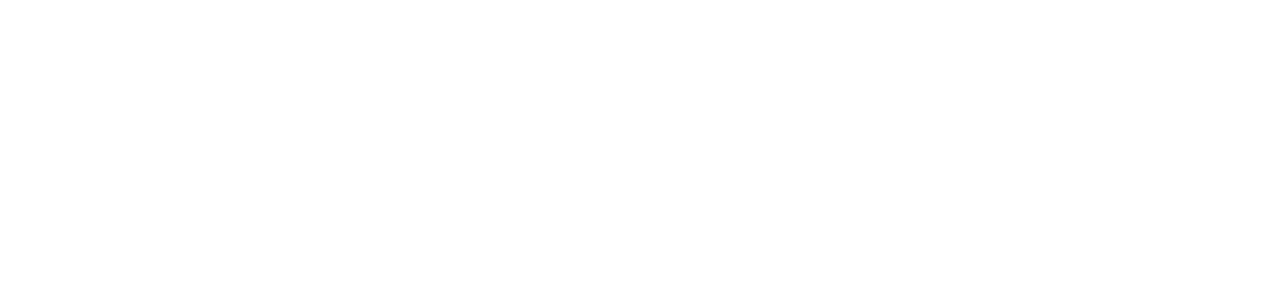
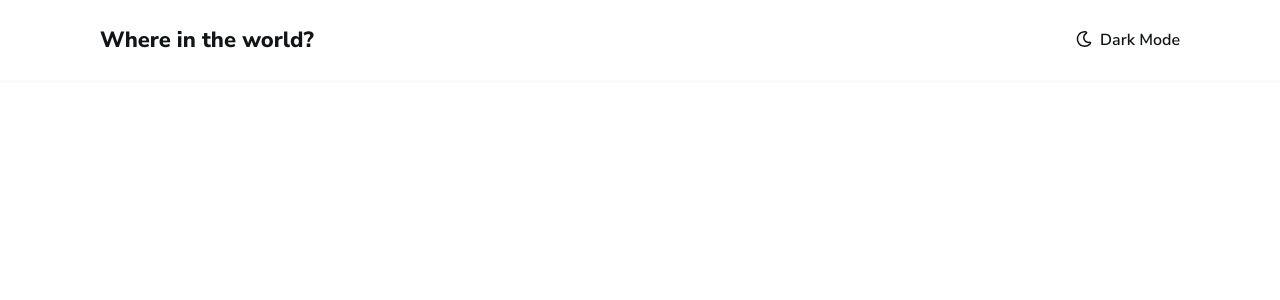
Before and after one commit to danyouknowme/rest-countries-api, a React (Create React App) app: page / in a window 1280 px wide. Shown: the top 300 px of the page. Built offline with nearby package versions, Linux system fonts and the light colour scheme.

Commit message:
create navbar component

```diff
--- a/package.json
+++ b/package.json
@@ -3,6 +3,10 @@
   "version": "0.1.0",
   "private": true,
   "dependencies": {
+    "@fortawesome/fontawesome-svg-core": "^1.2.36",
+    "@fortawesome/free-regular-svg-icons": "^5.15.4",
+    "@fortawesome/free-solid-svg-icons": "^5.15.4",
+    "@fortawesome/react-fontawesome": "^0.1.16",
     "@testing-library/jest-dom": "^5.14.1",
     "@testing-library/react": "^12.0.0",
     "@testing-library/user-event": "^13.2.1",
@@ -10,6 +14,7 @@
     "react-dom": "^17.0.2",
     "react-router-dom": "^5.2.0",
     "react-scripts": "5.0.0",
+    "sass": "^1.46.0",
     "web-vitals": "^2.1.0"
   },
   "scripts": {
--- a/src/App.js
+++ /dev/null
@@ -1,11 +0,0 @@
-import React from 'react'
-
-const App = () => {
-  return (
-    <div>
-
-    </div>
-  )
-}
-
-export default App;
--- /dev/null
+++ b/src/App.jsx
@@ -0,0 +1,20 @@
+import React from 'react';
+import { BrowserRouter as Router, Switch, Route } from "react-router-dom";
+import Home from './components/Home';
+
+const App = () => {
+  return (
+    <Router>
+      <Switch>
+        <Route exact path="/">
+            <Home />
+        </Route>
+        <Route path="/:id">
+            Country
+        </Route>
+      </Switch>
+    </Router>
+  )
+}
+
+export default App;
--- /dev/null
+++ b/src/components/Home.jsx
@@ -0,0 +1,12 @@
+import React from 'react';
+import Navbar from './Navbar';
+
+const Home = () => {
+    return (
+        <>
+            <Navbar />
+        </>
+    )
+}
+
+export default Home;
--- /dev/null
+++ b/src/components/Navbar.jsx
@@ -0,0 +1,24 @@
+import React from "react";
+import { Link } from 'react-router-dom';
+import { FontAwesomeIcon } from "@fortawesome/react-fontawesome";
+import './navbar.scss';
+
+const Navbar = (props) => {
+	return (
+		<div className="navbar">
+			<div className="wrapper">
+				<div className="title">
+					<Link to='/' className="home">
+						<span>Where in the world?</span>
+					</Link>
+				</div>
+				<div className="theme-switcher">
+					<FontAwesomeIcon icon={['far', 'moon']} />
+					<span>Dark Mode</span>
+				</div>
+			</div>
+		</div>
+	);
+};
+
+export default Navbar;
--- /dev/null
+++ b/src/components/navbar.scss
@@ -0,0 +1,66 @@
+.navbar {
+    width: 100%;
+    height: 100%;
+
+    .wrapper {
+        width: 100vw;
+        height: 80px;
+        background-color: hsl(0, 0%, 100%);
+        color: hsl(200, 15%, 8%);
+        display: flex;
+        align-items: center;
+        justify-content: space-between;
+        box-shadow: 0px 3px 0px 0px hsl(0, 0%, 98%);
+
+        &.light {
+            background-color: hsl(209, 23%, 22%) !important;
+        }
+
+        .title {
+            margin-left: 100px;
+
+            .home {
+                text-decoration: none;
+
+                span {
+                    color: hsl(200, 15%, 8%);
+                    font-size: 22px;
+                    font-weight: 800;
+                }
+            }
+        }
+
+        .theme-switcher {
+            margin-right: 100px;
+            cursor: pointer;
+
+            span {
+                margin-left: 8px;
+                font-weight: 600;
+            }
+        }
+    }
+}
+
+@media (max-width: 375px) {
+    .navbar {
+        .wrapper {
+            .title {
+                margin-left: 20px;
+
+                .home {
+                    span {
+                        font-size: 18px;
+                    }
+                }
+            }
+            .theme-switcher {
+                margin-right: 20px;
+
+                span {
+                    font-size: 14px;
+                }
+            }
+        }
+    }
+}
--- a/src/index.css
+++ /dev/null
@@ -1,13 +0,0 @@
-body {
-  margin: 0;
-  font-family: -apple-system, BlinkMacSystemFont, 'Segoe UI', 'Roboto', 'Oxygen',
-    'Ubuntu', 'Cantarell', 'Fira Sans', 'Droid Sans', 'Helvetica Neue',
-    sans-serif;
-  -webkit-font-smoothing: antialiased;
-  -moz-osx-font-smoothing: grayscale;
-}
-
-code {
-  font-family: source-code-pro, Menlo, Monaco, Consolas, 'Courier New',
-    monospace;
-}
--- a/src/index.js
+++ b/src/index.js
@@ -1,7 +1,11 @@
 import React from 'react';
 import ReactDOM from 'react-dom';
-import './index.css';
+import './index.scss';
 import App from './App';
+
+import { library } from '@fortawesome/fontawesome-svg-core';
+import { far } from "@fortawesome/free-regular-svg-icons";
+library.add(far);
 
 ReactDOM.render(
   <React.StrictMode>
--- /dev/null
+++ b/src/index.scss
@@ -0,0 +1,12 @@
+@import url('https://fonts.googleapis.com/css2?family=Nunito+Sans:wght@300;600;800&display=swap');
+
+body {
+  margin: 0;
+  font-family: 'Nunito Sans', sans-serif;
+  -webkit-font-smoothing: antialiased;
+  -moz-osx-font-smoothing: grayscale;
+}
+
+code {
+  font-family: 'Nunito Sans', sans-serif;
+}
```
Also changed, not shown: 2 other files (tests, documents, lock files or other folders).
